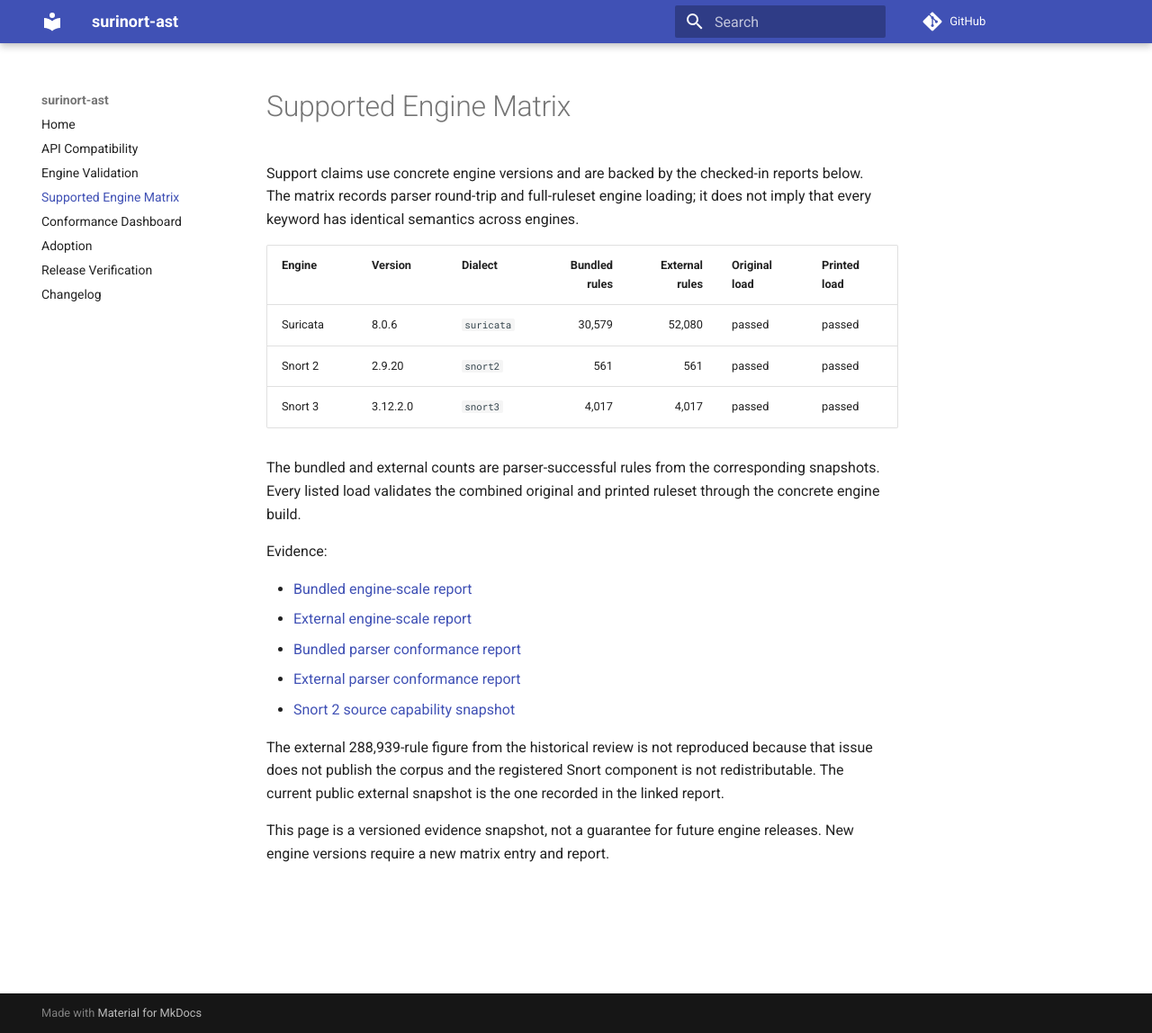
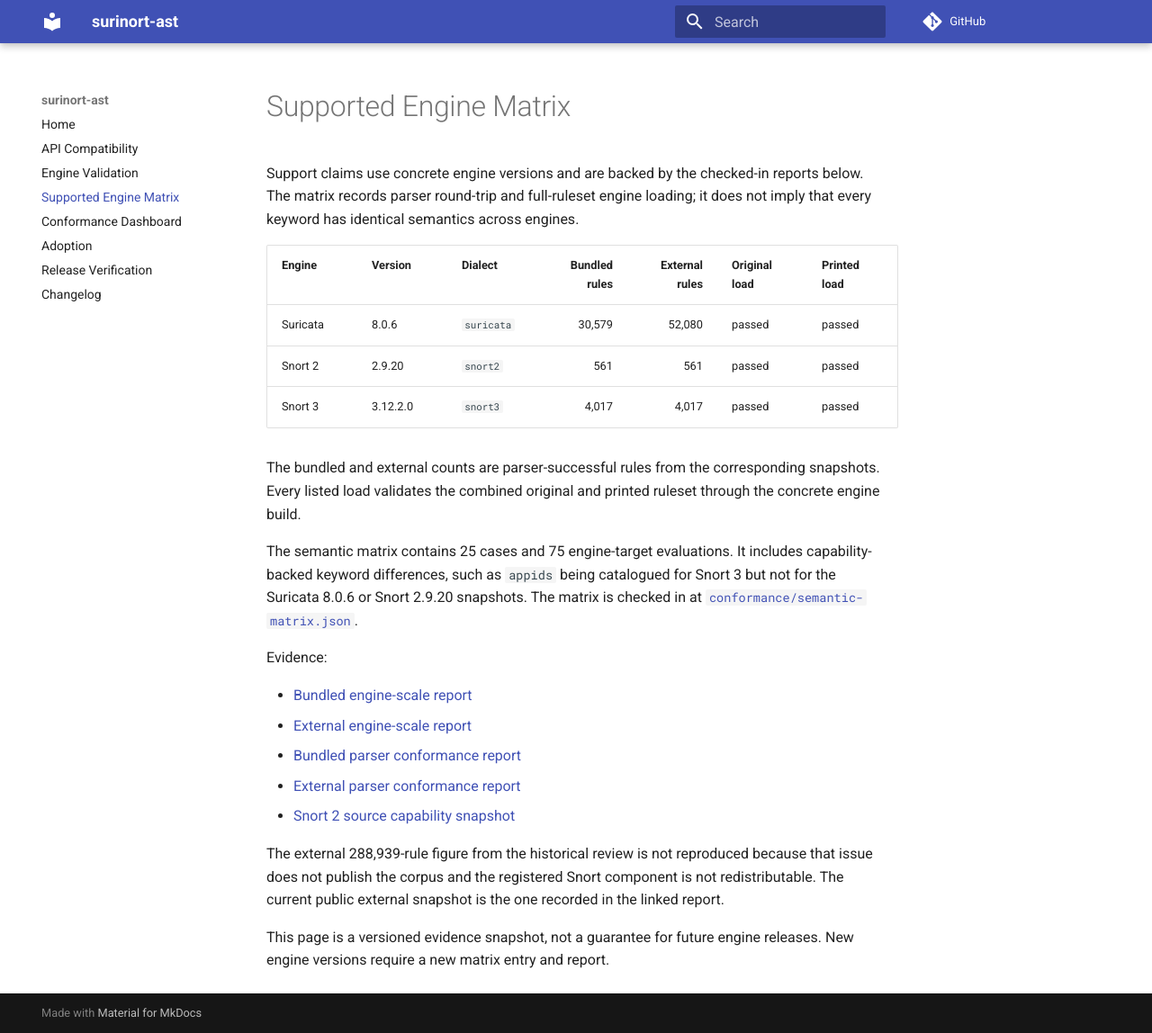
Before and after one commit to seifreed/surinort-ast, an MkDocs documentation site: the page built from docs/conformance-matrix.md, in a window 1280 px wide and 1148 px high. Shown: the whole window at 90% size. Built offline with MkDocs 1.6.1 and Material for MkDocs 9.7.7, drawn with Linux system fonts in a browser that asks for light colours; comment, search, counter and statistics services are not loaded.

Commit message:
docs: describe capability-backed semantic matrix

```diff
--- a/docs/conformance-matrix.md
+++ b/docs/conformance-matrix.md
@@ -15,6 +15,12 @@
 corresponding snapshots. Every listed load validates the combined original
 and printed ruleset through the concrete engine build.
 
+The semantic matrix contains 25 cases and 75 engine-target evaluations. It
+includes capability-backed keyword differences, such as `appids` being
+catalogued for Snort 3 but not for the Suricata 8.0.6 or Snort 2.9.20 snapshots.
+The matrix is checked in at
+[`conformance/semantic-matrix.json`](https://github.com/seifreed/surinort-ast/blob/main/conformance/semantic-matrix.json).
+
 Evidence:
 
 - [Bundled engine-scale report](https://github.com/seifreed/surinort-ast/blob/main/conformance/history/4.0.0-engine-scale.json)
```
Also changed, not shown: conformance/README.md (+4 -2 lines).
